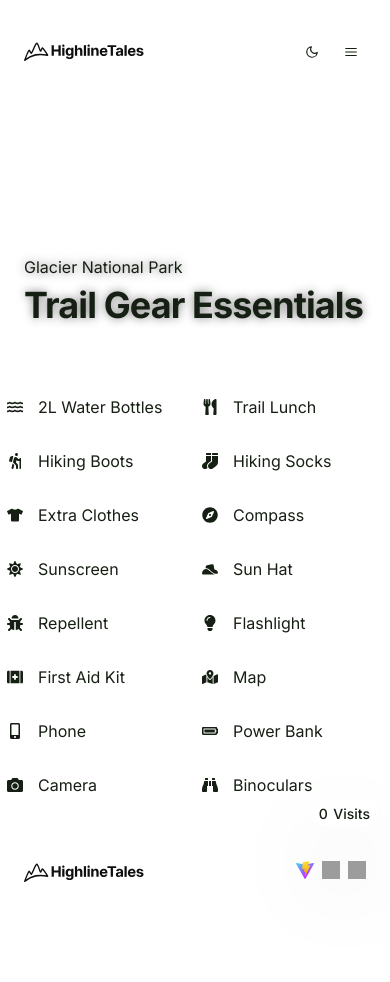
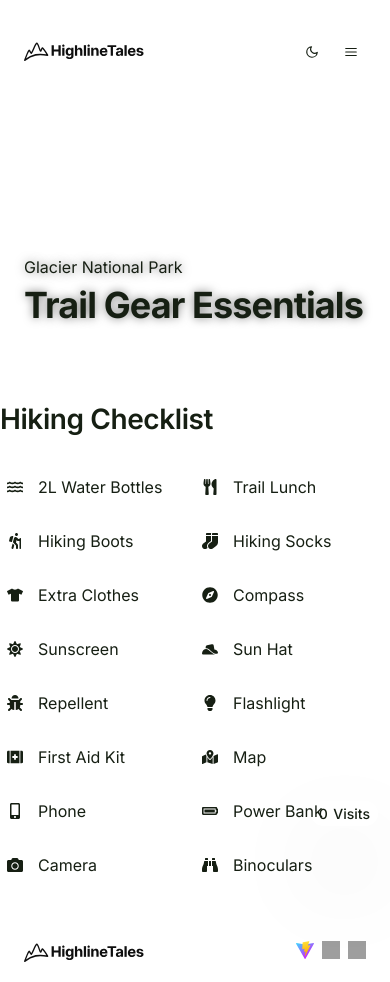
Before and after one commit to Timbaines/highline-tales, a React (Vite) app: page /gear in a window 390 px wide. Before the commit the page ends 902 px from the top, so only its background shows below. Built offline with nearby package versions, Linux system fonts and the light colour scheme; grey boxes are pictures that could not be loaded.

Commit message:
style: add `Hiking Checklist` heading and update `.gearContainer` styles
- Introduce `Hiking Checklist` as a heading within `GearPage` for improved clarity.
- Adjust `.gearContainer` styles, including width and responsive grid adjustments.

```diff
--- a/src/pages/Gear/GearPage.jsx
+++ b/src/pages/Gear/GearPage.jsx
@@ -5,7 +5,8 @@ import styles from '@/pages/Gear/GearPage.module.css';
 
 export default function GearPage() {
     return (
-        <div className={styles.gearContainer}>
+        <div>
+            <h2>Hiking Checklist</h2>
             <GearList />
         </div>
     )
--- a/src/pages/Gear/GearPage.module.css
+++ b/src/pages/Gear/GearPage.module.css
@@ -1,5 +1,7 @@
 .gearContainer {
     margin-bottom: 2rem;
+    width: 100%;
+
 }
 
 @media (max-width: 960px) {
```
